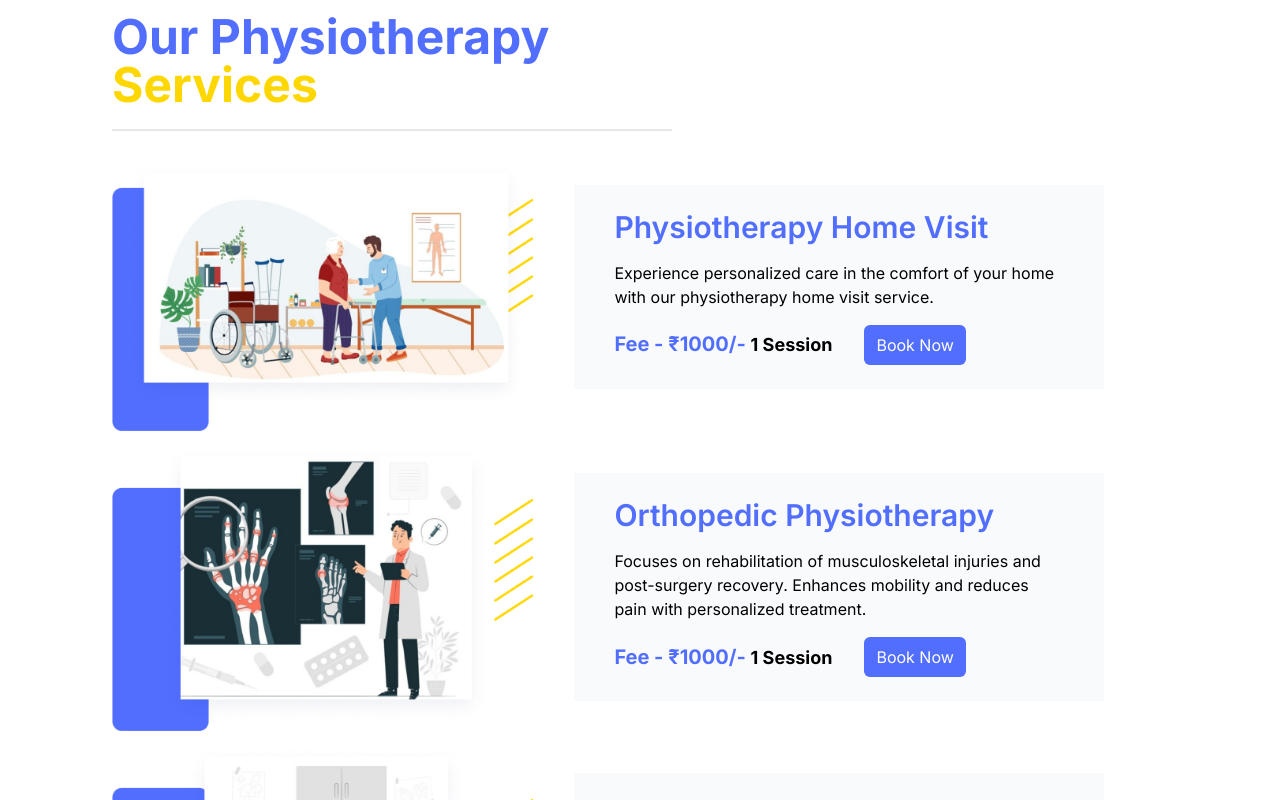
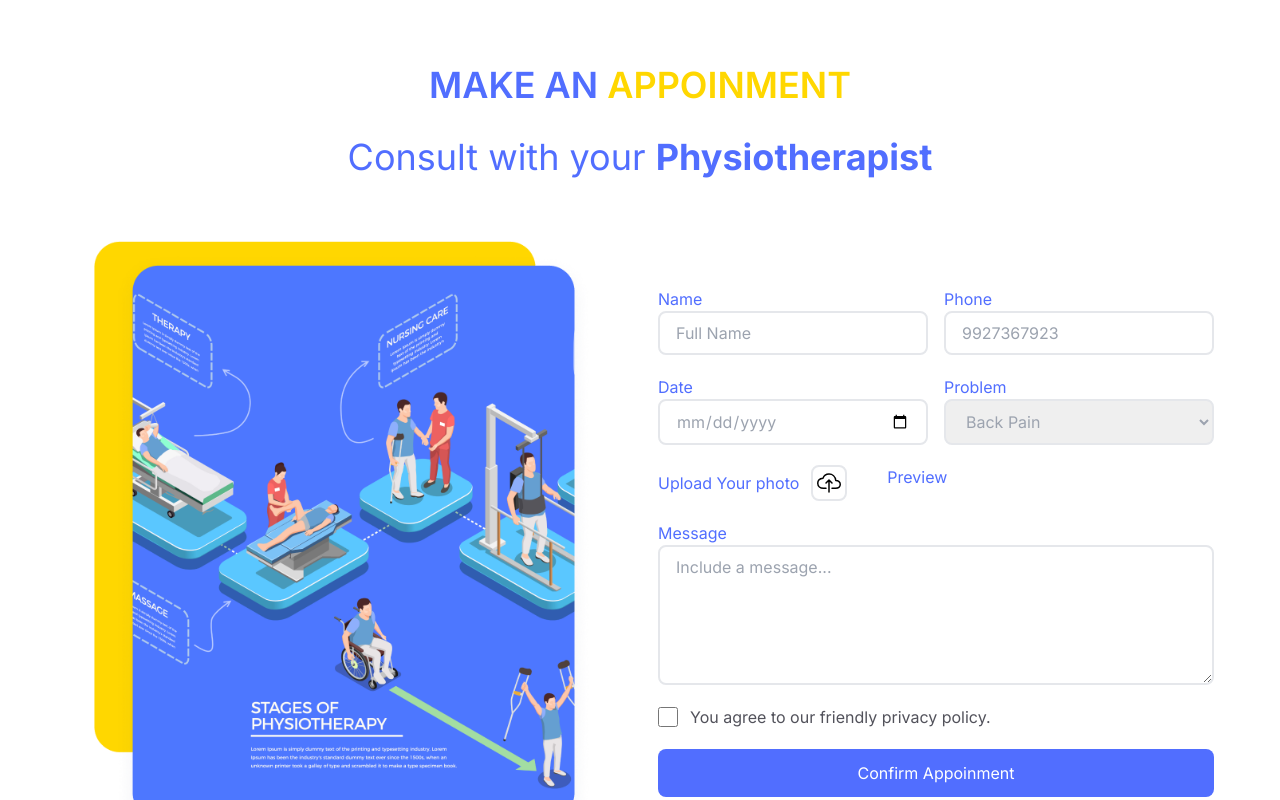
Before and after one commit to NirakarNanda/Healing_Here, a Next.js app: page /home in a window 1280 px wide. Shown: the part 1960-2760 px from the top of the page. Built offline with nearby package versions, Linux system fonts and the light colour scheme.

Commit message:
Add Contact Section without functionality

```diff
--- a/src/app/globals.css
+++ b/src/app/globals.css
@@ -1,3 +1,7 @@
 @tailwind base;
 @tailwind components;
 @tailwind utilities;
+
+label {
+    color: #516EFF;
+}
--- a/src/app/home/page.tsx
+++ b/src/app/home/page.tsx
@@ -5,6 +5,7 @@ import { CTASection } from "@/components/CTA-Section";
 import { RecoverySection } from "@/components/RecoverySection";
 import { Footer } from "@/components/Footer";
 import { ServiceSection } from "@/components/ServiceSection";
+import { ContactSection } from "@/components/Contact";
 
 export default function Home() {
   return (
@@ -13,6 +14,7 @@ export default function Home() {
       <Hero/>
       <CTASection />
       <RecoverySection />
+      <ContactSection />
       <ServiceSection />
       <Footer />
     </>
--- /dev/null
+++ b/src/components/Contact.tsx
@@ -0,0 +1,83 @@
+"use client";
+import Image from 'next/image'
+import React from 'react'
+import { IoCloudUploadOutline } from "react-icons/io5";
+
+
+export const ContactSection = () => {
+    return (
+        <section className='px-4 sm:px-12 py-16'>
+            <h2 className='sm:pt-12 text-3xl sm:text-3xl md:text-4xl font-semibold text-center text-[#516EFF]'>MAKE AN
+                <span className='text-[#FFD700]'> APPOINMENT</span>
+            </h2>
+            <h3 className='pt-4 pb-8 sm:pt-8 sm:pb-16 text-xl sm:text-3xl md:text-4xl text-center text-[#516EFF]'>Consult with your <span className='font-bold'> Physiotherapist</span></h3>
+            <div className='grid grid-cols-1 gap-8 place-items-center sm:gap-0 md:grid-cols-2'>
+                <Image
+                    src={"/assets/contact.png"}
+                    alt='contact image'
+                    width={500}
+                    height={100}
+                    objectFit='contain'
+                />
+
+                {/* Form */}
+
+                <form
+                    className='flex flex-col gap-5'>
+                    <div className='flex flex-col lg:flex-row gap-4'>
+                        <div className='flex flex-1 flex-col'>
+                            <label htmlFor="">Name</label>
+                            <input className='px-4 py-2 rounded-lg border-2 focus:border-[#516EFF] outline-none'
+                                type="text" name='name' id='name' placeholder='Full Name' required
+                            />
+                        </div>
+                        <div className='flex flex-1 flex-col'>
+                            <label htmlFor="">Phone</label>
+                            <input className='px-4 py-2 rounded-lg border-2 focus:border-[#516EFF] outline-none'
+                                type="text" name='phone' id='phone' placeholder='9927367923' required
+                            />
+                        </div>
+                    </div>
+                    <div className='flex flex-col lg:flex-row gap-4'>
+                        <div className='flex flex-1 flex-col'>
+                            <label htmlFor="">Date</label>
+                            <input className='w-full px-4 py-2 rounded-lg border-2 text-gray-400 focus:border-[#516EFF] outline-none'
+                                type="date" name='name' id='name' placeholder='Full Name' required
+                            />
+                        </div>
+                        <div className='flex flex-1 flex-col'>
+                            <label htmlFor="">Problem</label>
+                            <select className='w-full px-4 py-2.5 rounded-lg border-2 text-gray-400 focus:border-[#516EFF] outline-none'
+                                name="problem" id="problem" required>
+                                <option value="backpain">Back Pain</option>
+                                <option value="shoulderpain">Shoulder Pain</option>
+                            </select>
+                        </div>
+                    </div>
+                    <div className=' flex flex-col lg:flex-row gap-4 md:gap-10'>
+                        <label htmlFor="uploads" className='flex items-center gap-3'>
+                            <span>Upload Your photo</span>
+                            <IoCloudUploadOutline className='text-black text-4xl border-2 rounded-lg p-1' />
+                            <input type="file" name="uploads" id="uploads" className="hidden" />
+                        </label>
+                        <div>
+                            <p className='text-[#516EFF]'>Preview</p>
+                        </div>
+                    </div>
+                    <div className='flex flex-col'>
+                        <label htmlFor="message">Message</label>
+                        <textarea className='w-full px-4 py-2 rounded-lg border-2 focus:border-[#516EFF] outline-none'
+                            name="message" id="message" rows={5} placeholder='Include a message...'></textarea>
+                    </div>
+                    <div className='flex items-center gap-3'>
+                        <input className='w-5 h-5 border-2 rounded-xl'
+                            type="checkbox" name="policy" id="policy"
+                        />
+                        <p className='text-[#52525B]'>You agree to our friendly privacy policy.</p>
+                    </div>
+                    <button className='bg-[#516EFF] text-white px-6 py-3 rounded-lg'>Confirm Appoinment</button>
+                </form>
+            </div>
+        </section>
+    )
+}
```
Also changed, not shown: public/assets/Contact.png (added).
